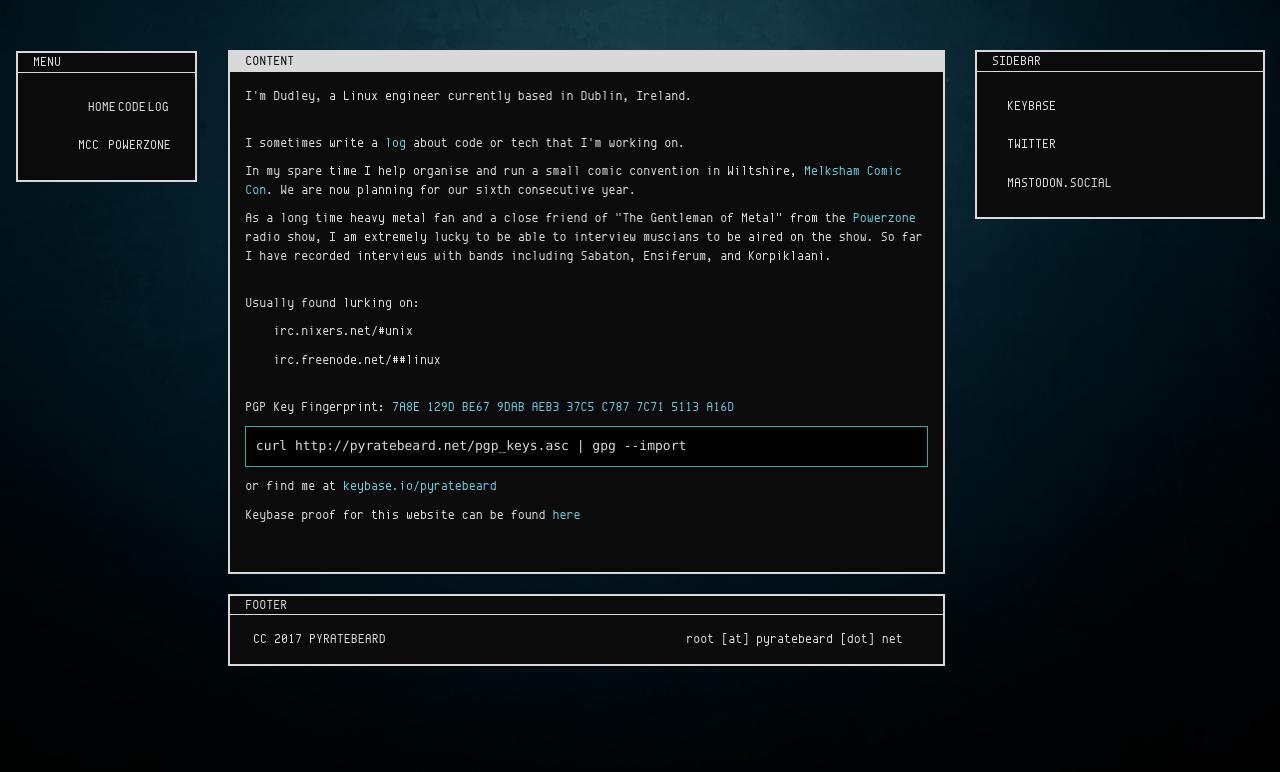
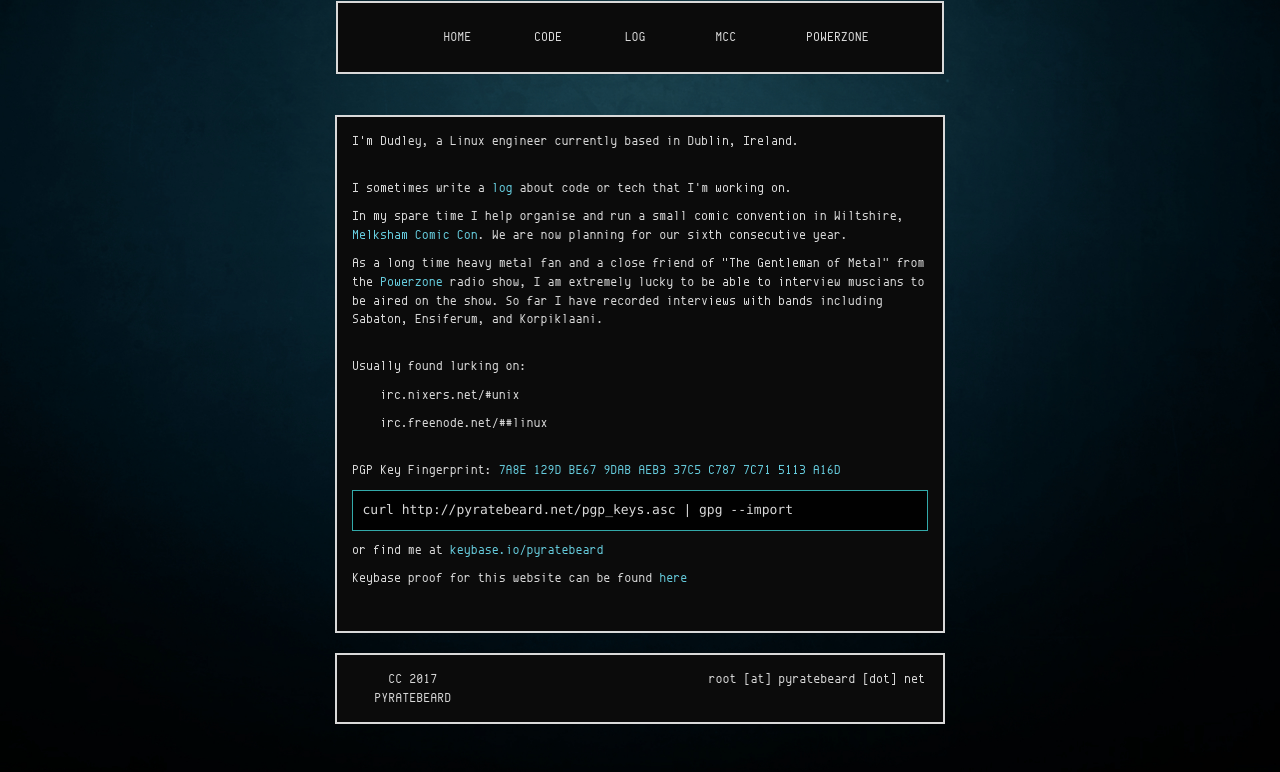
Before and after one commit to pyratebeard/pyratebeard.github.io, a Jekyll site: the page built from index.html, in a window 1280 px wide. Shown: the top 772 px of the page. Built offline with Jekyll 4.4.1, drawn with Linux system fonts in a browser that asks for light colours.

Commit message:
new layout

```diff
--- a/_layouts/default.html
+++ b/_layouts/default.html
@@ -2,24 +2,17 @@
 <html lang="en">
 {% include head.html %}
 <body>
-<div class="col-md-13">
-  <div class="col-md-13">
-    <div class="top">
-    </div>
-  </div>
-  <div class="col-md-2">
+<div class="col-md-6 col-md-offset-3">
+  <div>
     <nav class="navbar" role="navigation">
     <div class="panel panel-default">
-      <div class="panel-heading">
-          MENU
+      <div class="panel-body">
           <button type="button" class="navbar-toggle" data-toggle="collapse" data-target=".navbar-collapse">
             <span class="sr-only">toggle navigation</span>
             <span class="icon-bar"></span>
             <span class="icon-bar"></span>
             <span class="icon-bar"></span>
           </button>
-      </div>
-      <div class="panel-body">
         <div class="collapse navbar-collapse">
         {% include menu.html %}
         </div>
@@ -27,11 +20,8 @@
     </div>
     </nav>
   </div>
-  <div class="col-md-7">
+  <div>
     <div class="panel panel-default">
-      <div class="panel-heading content">
-        CONTENT
-      </div>
       <div class="panel-body" style="min-height: 500px;">
         <div class="content">
         {{ content }}
@@ -39,29 +29,8 @@
       </div>
     </div>
   </div>
-  <div class="col-md-3">
+  <div>
     <div class="panel panel-default">
-      <div class="panel-heading">
-        SIDEBAR
-      </div>
-      <div class="panel-body">
-      {% if page.title == 'log' %}
-        {% include log_sidebar.html %}
-      {% elsif page.title == 'archive' %}
-        {% include log_sidebar.html %}
-      {% elsif page.layout == 'post' %}
-        {% include log_sidebar.html %}
-      {% else %}
-        {{ page.sections['sidebar'] }}
-      {% endif %}
-      </div>
-    </div>
-  </div>
-  <div class="col-md-7 col-md-offset-2">
-    <div class="panel panel-default">
-      <div class="panel-heading">
-        FOOTER
-      </div>
       <div class="panel-body">
       {% include footer.html %}
       </div>
```
Also changed, not shown: _includes/footer.html (line endings or trailing spaces).
